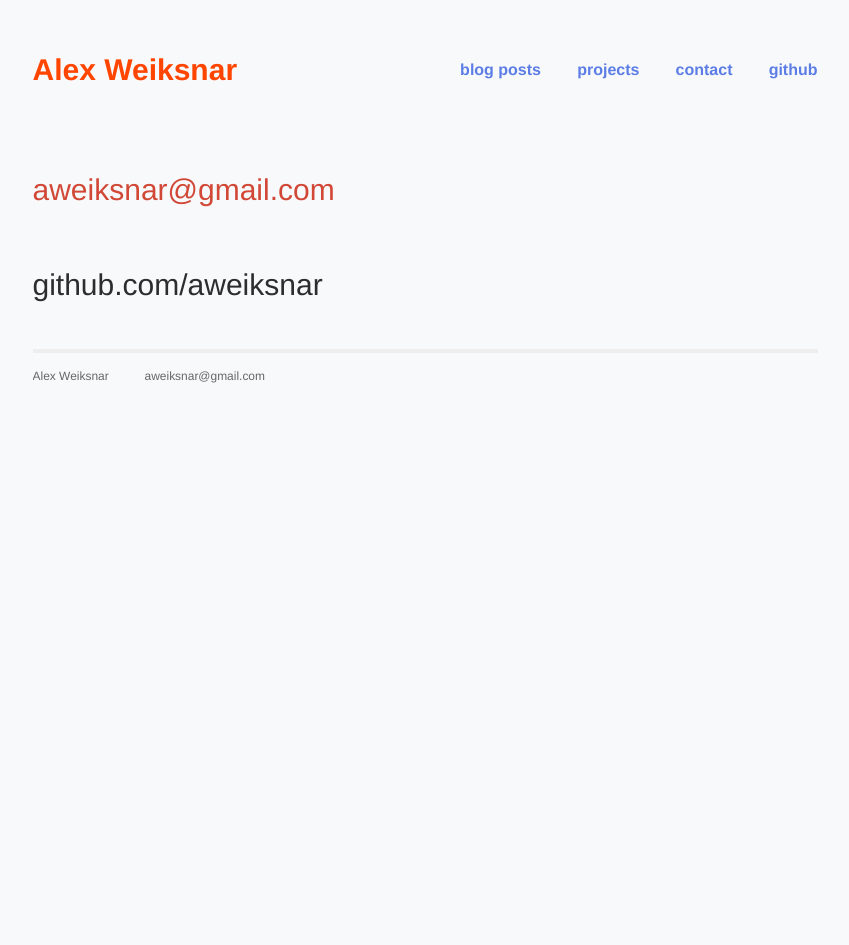
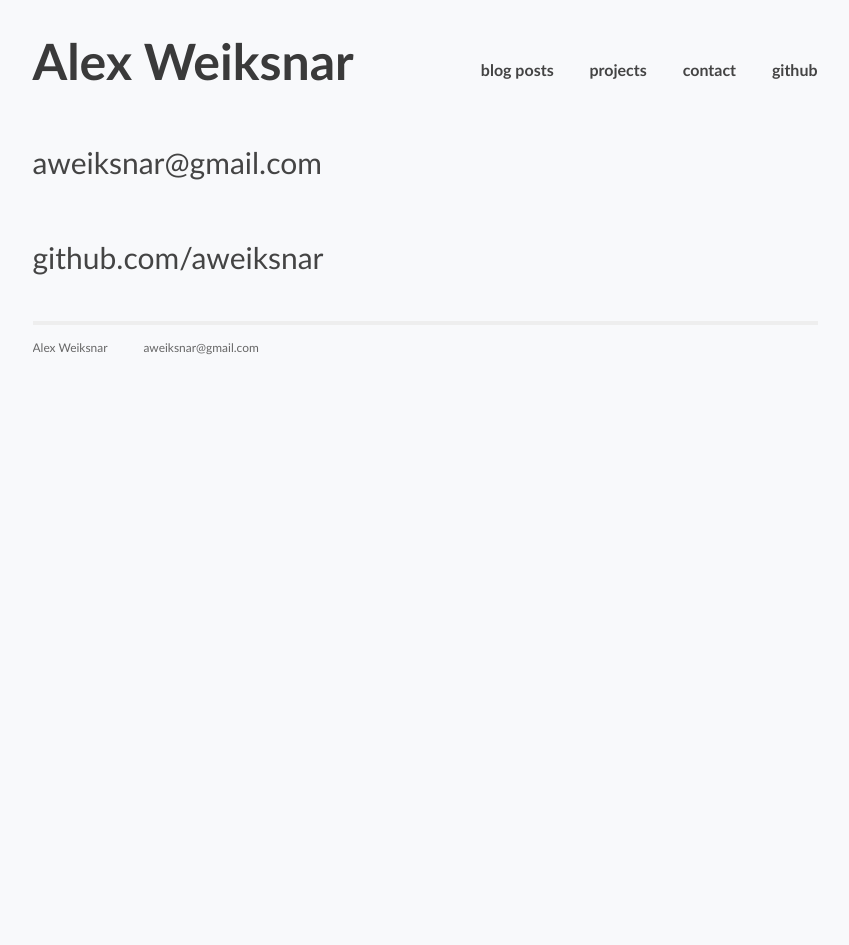
Before and after one commit to aweiksnar/aweiksnar.github.io--OLD, a Jekyll site: the page built from contact.html, in a window 1280 px wide. Shown: the whole page, without its empty margins (215-1064 px from the left). Built offline with Jekyll 4.4.1, drawn with Linux system fonts in a browser that asks for light colours; nearby versions of some CDN libraries; Markdown is read by kramdown in place of the engine named in the settings.

Commit message:
new colors

```diff
--- a/contact.html
+++ b/contact.html
@@ -3,5 +3,5 @@ layout: default
 title: Projects
 ---
 
-<a href="mailto:aweiksnar@gmail.com" class="project" id="gmail_text">aweiksnar@gmail.com</a>
-<a href="https://github.com/aweiksnar" class="project" id="github_text">github.com/aweiksnar</a>
+<a href="mailto:aweiksnar@gmail.com" class="project">aweiksnar@gmail.com</a>
+<a href="https://github.com/aweiksnar" class="project">github.com/aweiksnar</a>
--- a/css/application.css
+++ b/css/application.css
@@ -12,10 +12,9 @@
 }
 
 #main_nav_icon {
-  color: orangered;
-  font-size: 30px;
+  color: #3a3a3a;
+  font-size: 50px;
   float: left;
-  line-height: 40px;
 }
 
 .nav_list {
@@ -25,7 +24,7 @@
 
 a.nav_link {
   font-size: 16px;
-  color: #5c7de5;
+  /*color: #0093cc;*/
 }
 
 #nav_group {
@@ -46,22 +45,6 @@ a.nav_link {
   width: 200px;
 }
 
-#gmail_text {
-  color: #d14836;
-}
-
-#gmail_text:hover {
-  color: #16a765;
-}
-
-#github_text {
-  color: #2d2d2d;;
-}
-
-#github_text:hover {
-  color: #1B94E0;
-}
-
 .icon_image {
   padding-top: 2em;
   width: 48%;
@@ -74,7 +57,7 @@ a.nav_link {
 
 #displayed_post_title {
   font-size: 30px;
-  color: #25515F;
+  color: #0093cc;
 }
 
 ::selection {
--- a/css/main.css
+++ b/css/main.css
@@ -14,7 +14,7 @@ html, body { height: 100%; }
 
 body {
   background-color: #F8F9FB;
-  font: 13.34px Helvetica, Arial, sans-serif;
+  font: 13.34px Trebuchet MS,Helvetica, Arial, sans-serif;
   font-size: small;
   text-align: center;
 }
@@ -25,8 +25,8 @@ h1, h2, h3, h4, h5, h6 {
 h1 { margin-bottom: 1em;}
 p { margin: 1em 0; }
 
-a         { color: #285E8A; text-decoration: none}
-a:hover   { color: #288A85; }
+a         { color: #444; text-decoration: none}
+a:hover   { color: #0093cc; }
 
 /*****************************************************************************/
 /*
@@ -71,7 +71,7 @@ ul.posts span {
 
 .site .header h1.title {
   display: inline-block;
-  margin-bottom: 2em;
+  margin-bottom: 1em;
 }
 
 .site .header h1.title a {
```
